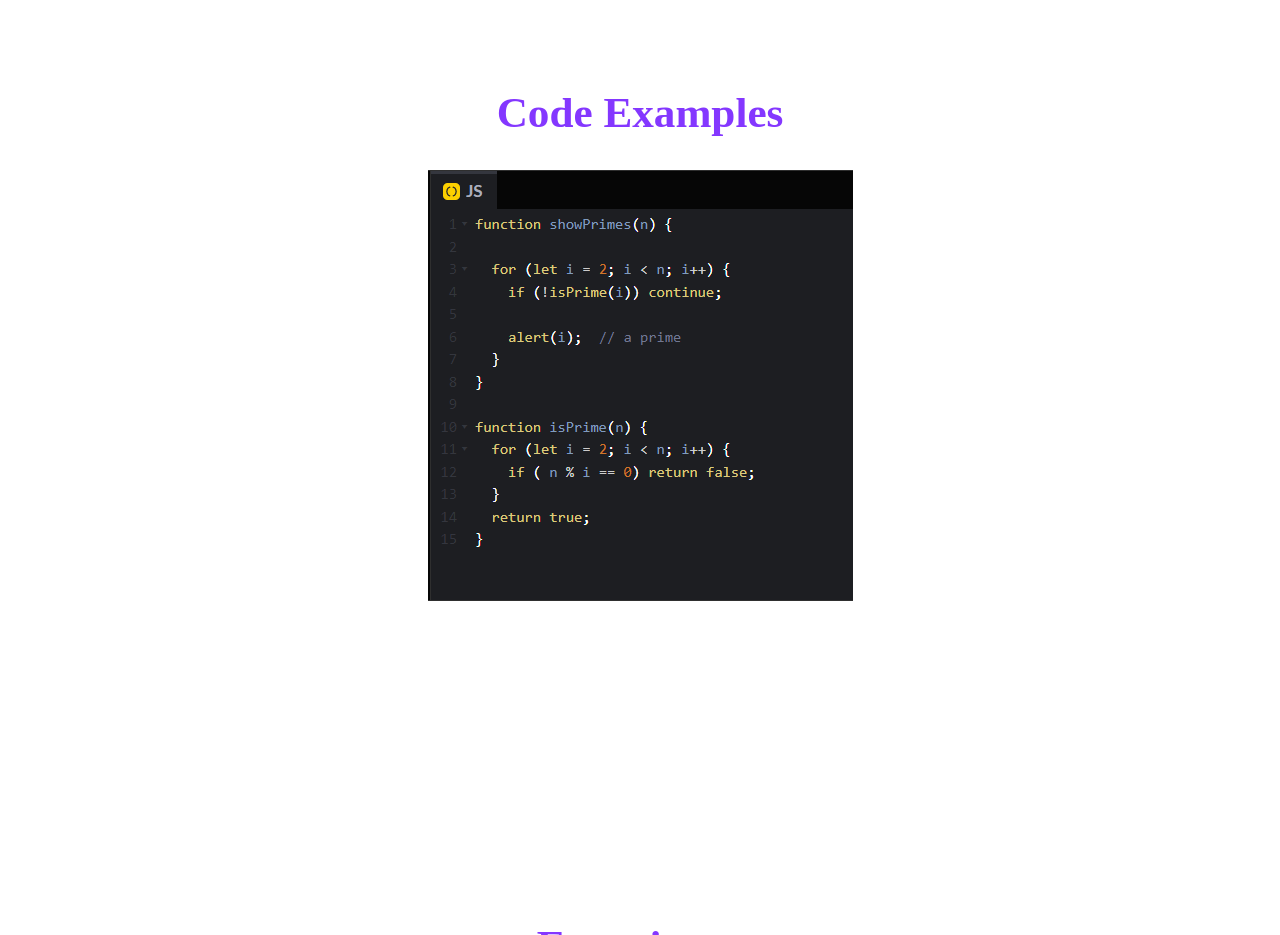
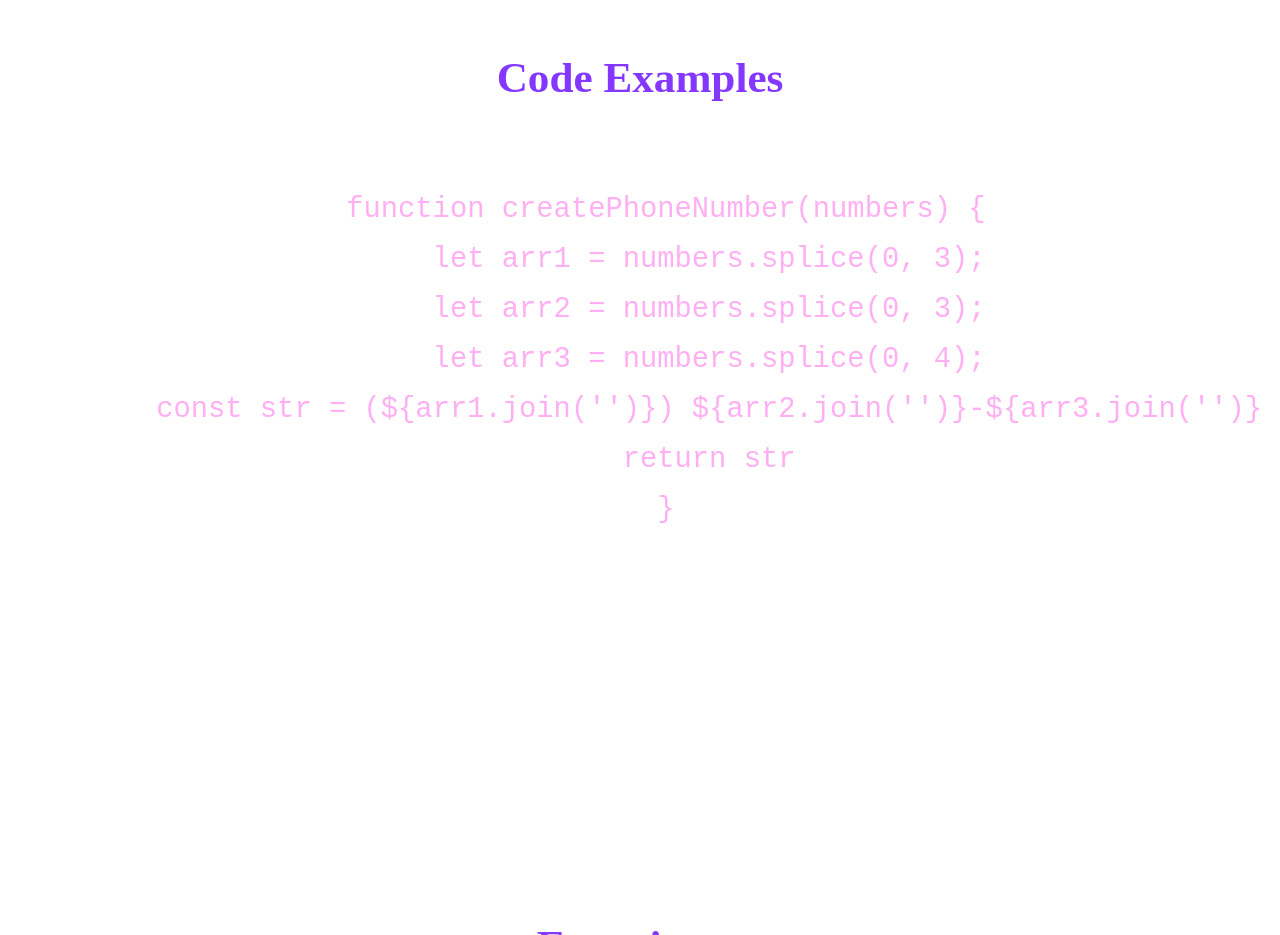
Before and after one commit to shokhrukh1212/rsschool-cv, a plain HTML site: page index.html in a window 1280 px wide. Shown: the part 1740-2675 px from the top of the page. Drawn offline with Linux system fonts and the light colour scheme.

Commit message:
feat: changing code example

```diff
--- a/index.html
+++ b/index.html
@@ -47,7 +47,17 @@
 <!--Code examples-->
 <section id="code-examples" class="section"  lang="en">
    <h2 class="main-heading">Code Examples</h2>
-   <img src="code.png" alt="My code in JavaScript" class="code-example">
+   <pre>
+        <code>
+   function createPhoneNumber(numbers) {
+        let arr1 = numbers.splice(0, 3);
+        let arr2 = numbers.splice(0, 3);
+        let arr3 = numbers.splice(0, 4);
+        const str = (${arr1.join('')}) ${arr2.join('')}-${arr3.join('')}
+        return str
+   }
+        </code>
+   </pre>
 </section>
 <!--Experience  and education-->
 <section id="experience" class="section"  lang="en">
```
